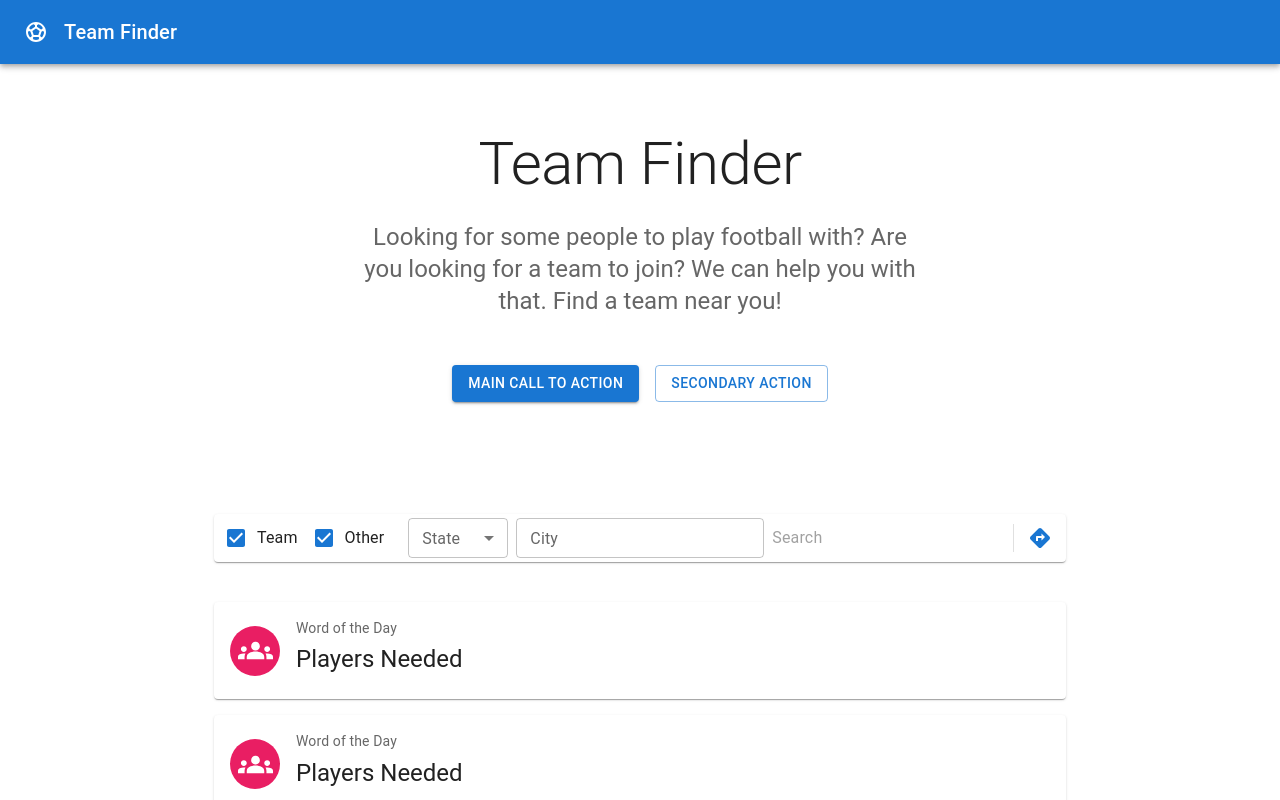
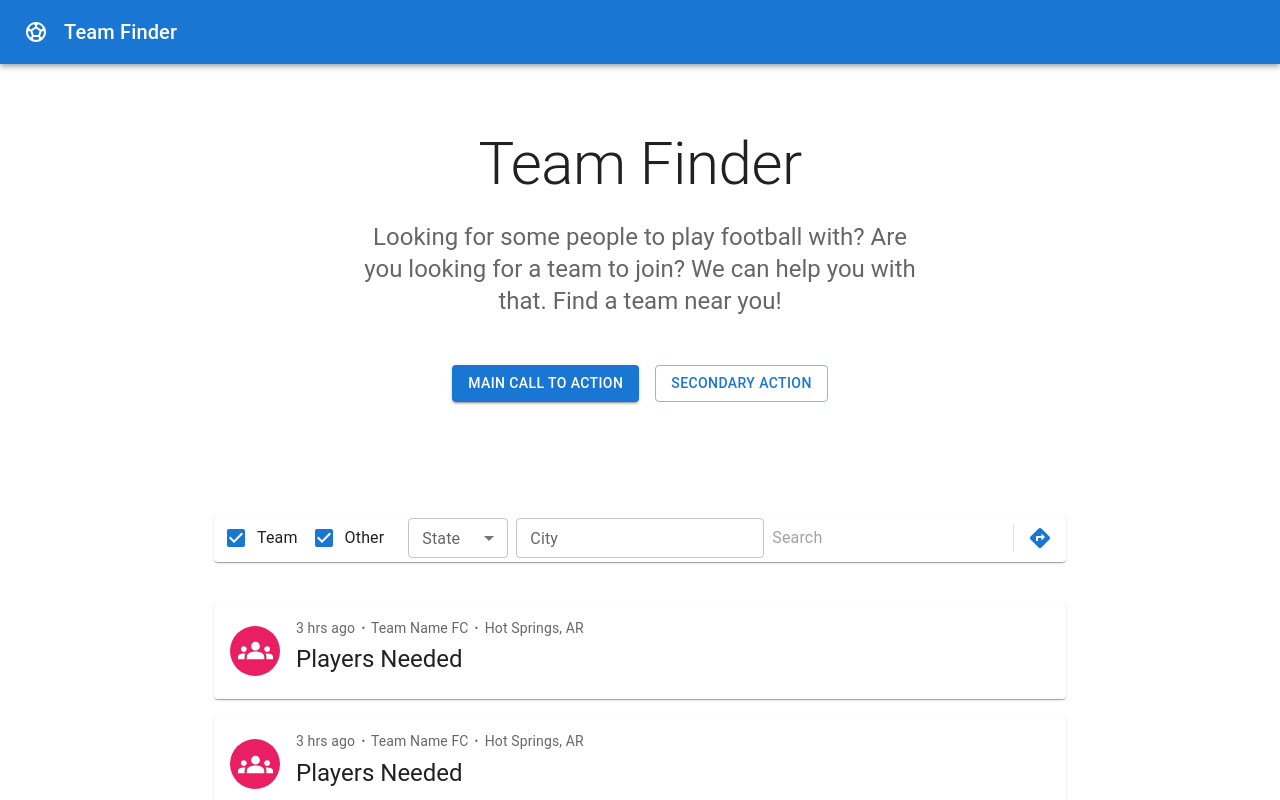
Before and after one commit to jpzambranoleon/football-field-finder, a React (Create React App) app: page / in a window 1280 px wide. Shown: the top 800 px of the page. Built offline with nearby package versions, Linux system fonts and the light colour scheme.

Commit message:
updated Post.jsx

```diff
--- a/src/pages/home/components/Post.jsx
+++ b/src/pages/home/components/Post.jsx
@@ -1,6 +1,15 @@
 import { Groups } from "@mui/icons-material";
 import { Avatar, Box, Button, Card, CardActionArea, CardContent, Typography } from "@mui/material";
 import { pink } from "@mui/material/colors";
+
+const bull = (
+    <Box
+      component="span"
+      sx={{ display: 'inline-block', mx: '2px', transform: 'scale(0.8)' }}
+    >
+      •
+    </Box>
+  );
 
 const Post = () => {
 
@@ -13,7 +22,7 @@ const Post = () => {
                     </Avatar>
                     <CardContent>
                         <Typography sx={{ fontSize: 14 }} color="text.secondary" gutterBottom>
-                            Word of the Day
+                            3 hrs ago {bull} Team Name FC {bull} Hot Springs, AR
                         </Typography>
                         <Typography variant="h5" component="div">
                             Players Needed
```
